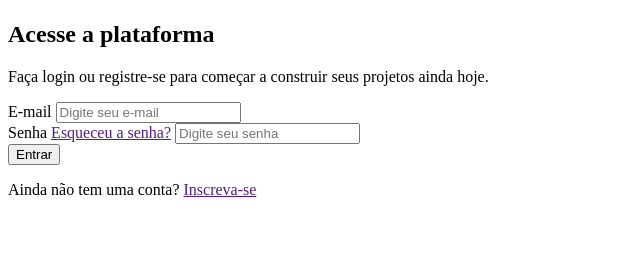
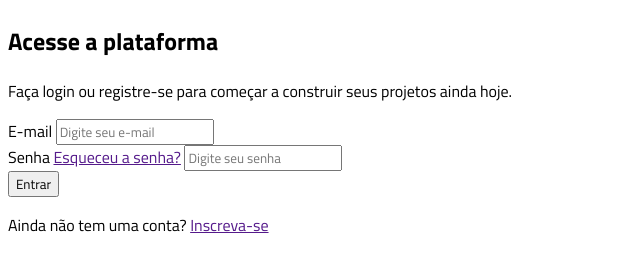
Before and after one commit to Gustavo74B/Projeto_Vertigo, a plain HTML site: page index.html in a window 1280 px wide. Shown: the part 79-350 px from the top of the page, without its empty margins (0-640 px from the left). Drawn offline with Linux system fonts and the light colour scheme.

Commit message:
Atualização das fontes

```diff
--- a/index.html
+++ b/index.html
@@ -1,11 +1,16 @@
 <!DOCTYPE html>
 <html lang="en">
+
 <head>
     <meta charset="UTF-8">
     <meta name="viewport" content="width=device-width, initial-scale=1.0">
     <title>Vertigo</title>
     <link rel="stylesheet" href="style.css">
+    <link rel="preconnect" href="https://fonts.googleapis.com">
+    <link rel="preconnect" href="https://fonts.gstatic.com" crossorigin>
+    <link href="https://fonts.googleapis.com/css2?family=Titillium+Web:wght@400;600;700&display=swap" rel="stylesheet">
 </head>
+
 <body>
     <header>
         <img src="./imgs/logo_mobile.png" alt="Logo_mobile">
@@ -37,6 +42,7 @@
         </section>
     </main>
 </body>
+
 </html>
 
 <!--
--- a/style.css
+++ b/style.css
@@ -0,0 +1,3 @@
+* {
+    font-family: 'Titillium Web', sans-serif;
+}
```
